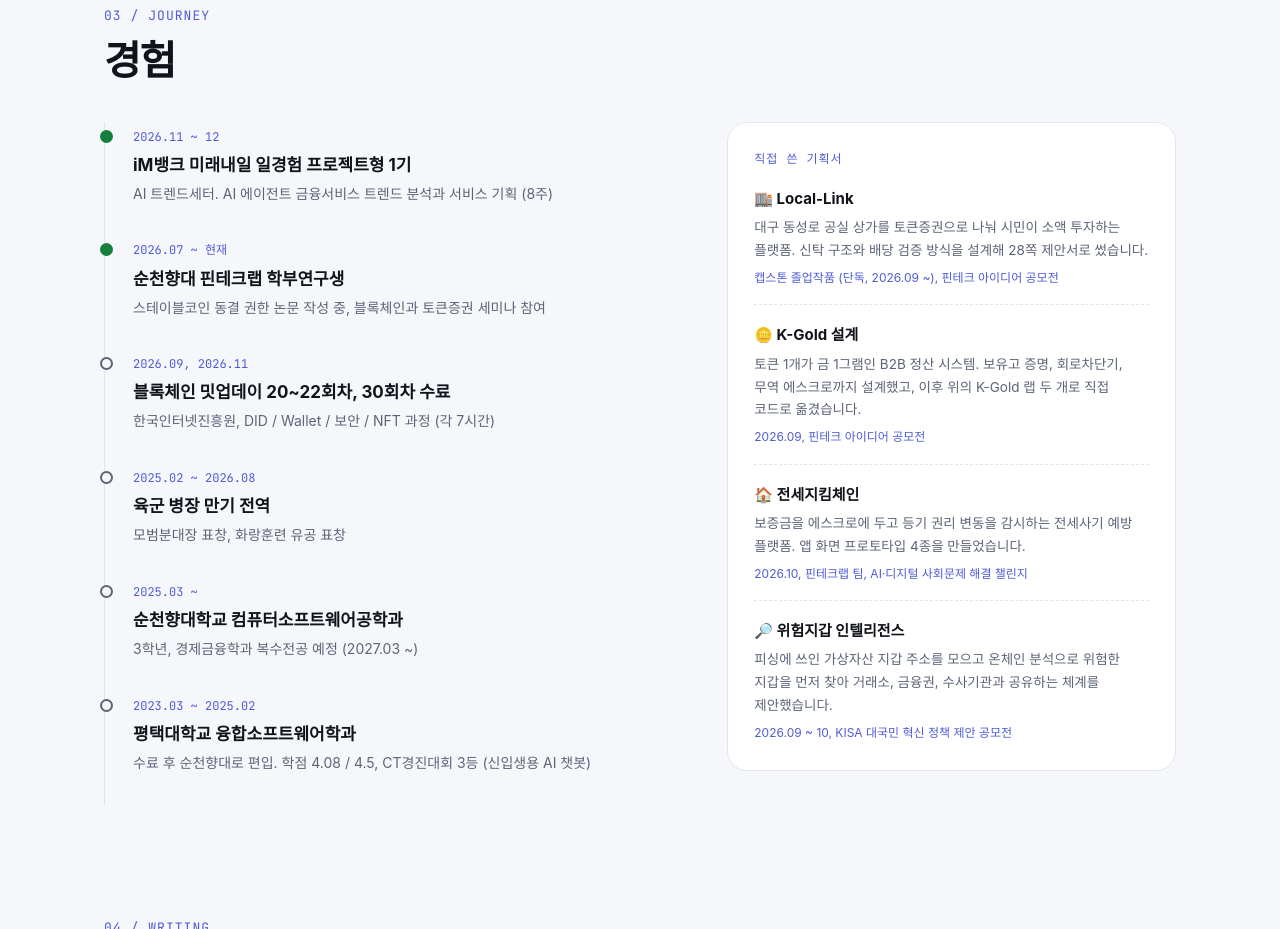
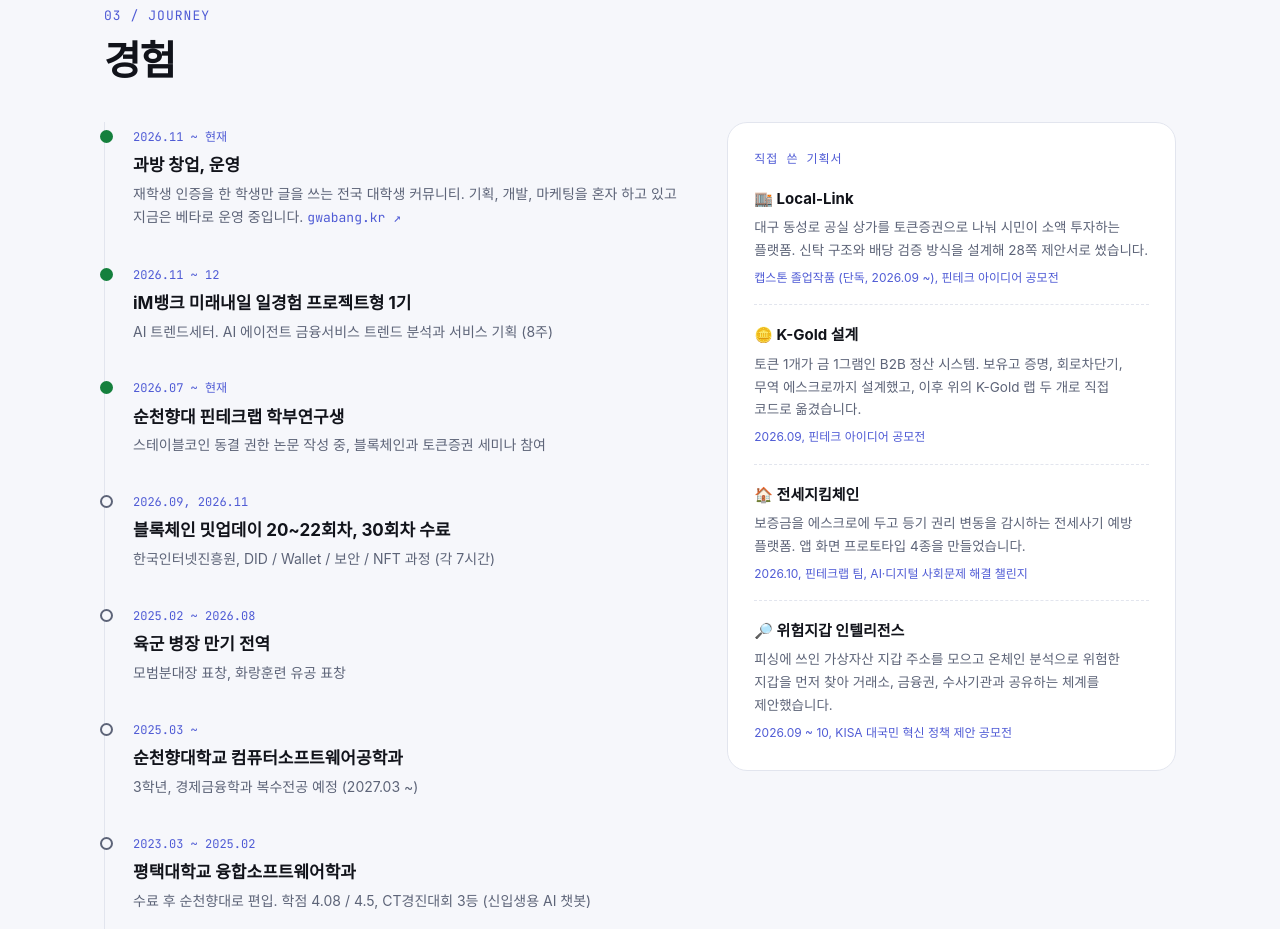
Before and after one commit to Andrewpark-hub/andrewpark-hub.github.io, a plain HTML site: page index.html in a window 1280 px wide. Shown: the part 3140-4069 px from the top of the page. Drawn offline with Linux system fonts and the light colour scheme; a web font is replaced by a local one.

Commit message:
경험 맨 위에 과방(gwabang.kr) 창업 항목 추가
Co-Authored-By: Claude Opus 5.5 <noreply@anthropic.com>

```diff
--- a/index.html
+++ b/index.html
@@ -275,6 +275,12 @@
       <div class="journey">
         <ul class="timeline reveal">
           <li class="now">
+            <span class="when mono">2026.11 ~ <span class="ko">현재</span><span class="en">now</span></span>
+            <b class="ko">과방 창업, 운영</b><b class="en">Founder of Gwabang</b>
+            <p class="ko">재학생 인증을 한 학생만 글을 쓰는 전국 대학생 커뮤니티. 기획, 개발, 마케팅을 혼자 하고 있고 지금은 베타로 운영 중입니다. <a class="mono" href="https://gwabang.kr" target="_blank" rel="noopener">gwabang.kr ↗</a></p>
+            <p class="en">A nationwide community for university students where only verified students can post. I do the planning, development, and marketing on my own, and it is in beta now. <a class="mono" href="https://gwabang.kr" target="_blank" rel="noopener">gwabang.kr ↗</a></p>
+          </li>
+          <li class="now">
             <span class="when mono">2026.11 ~ 12</span>
             <b class="ko">iM뱅크 미래내일 일경험 프로젝트형 1기</b><b class="en">iM Bank Work Experience Program, Project Track</b>
             <p class="ko">AI 트렌드세터. AI 에이전트 금융서비스 트렌드 분석과 서비스 기획 (8주)</p>
--- a/styles.css
+++ b/styles.css
@@ -477,6 +477,8 @@ h2 {
 .when { font-size: 12px; color: var(--accent); }
 .timeline b { display: block; font-size: 17px; margin-top: 2px; }
 .timeline p { color: var(--muted); font-size: 14px; margin-top: 2px; }
+.timeline p a { color: var(--accent); font-size: 13px; white-space: nowrap; }
+.timeline p a:hover { text-decoration: underline; }
 
 .ideas {
   padding: 26px;
```
